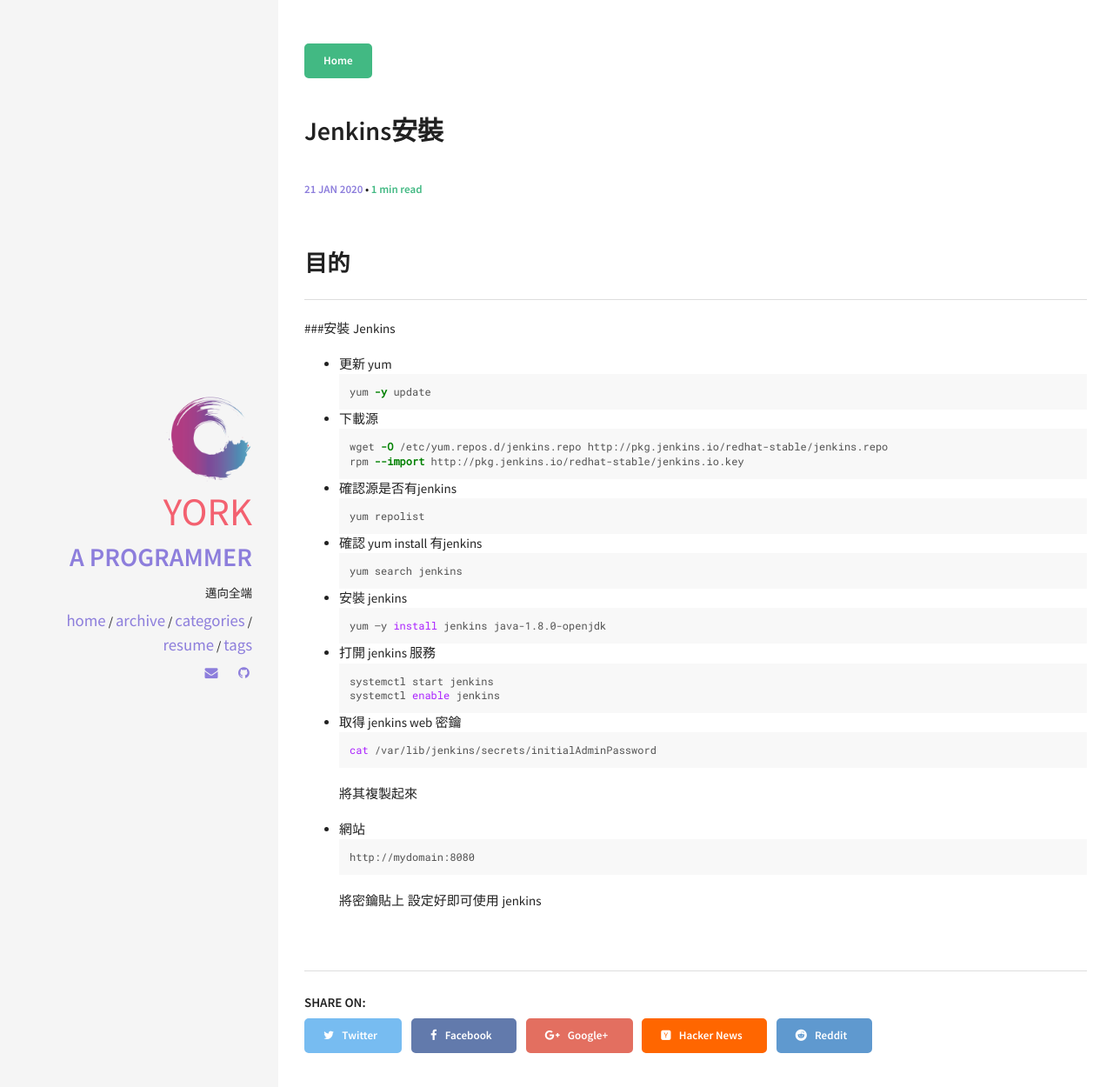
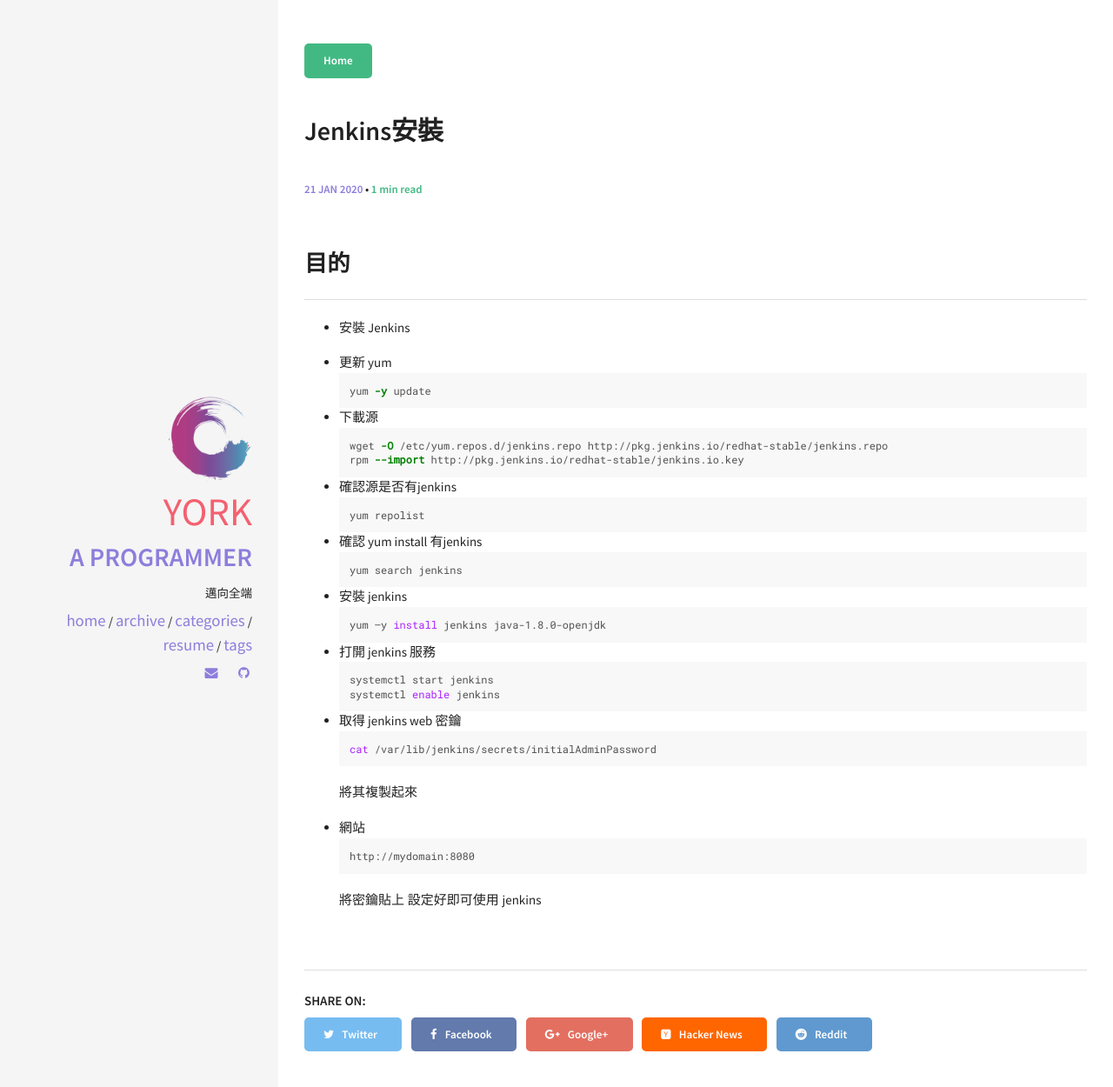
Before and after one commit to linyork/linyork.github.io, a Jekyll site: the page built from _posts/2020-01-21-Jenkins安裝.md, in a window 1280 px wide. Shown: the top 1250 px of the page at 87% size. Built offline with Jekyll 4.4.1, drawn with Linux system fonts in a browser that asks for light colours.

Commit message:
fix 文章

```diff
--- a/_posts/2020-01-21-Jenkins安裝.md
+++ b/_posts/2020-01-21-Jenkins安裝.md
@@ -8,7 +8,7 @@
 ---
 ## 目的 ##
 
- ###安裝 Jenkins
+ - 安裝 Jenkins
 
  <!-- more -->
 
```
